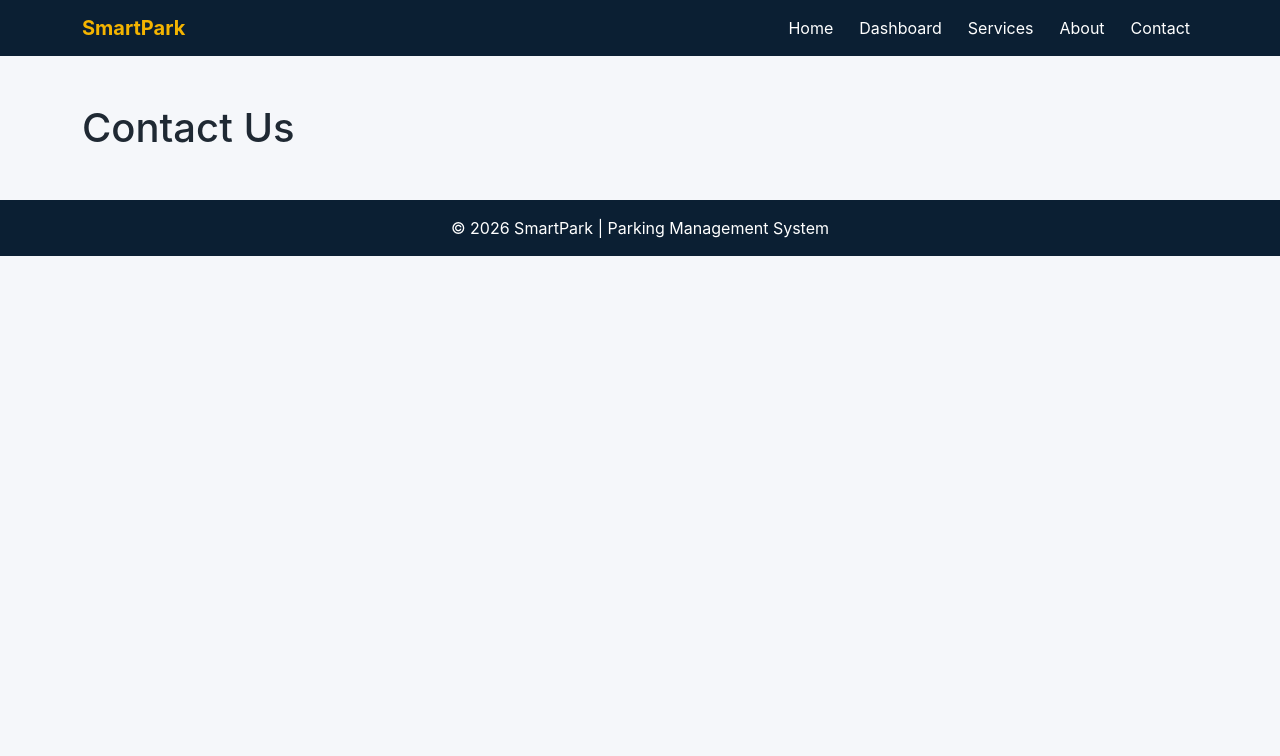
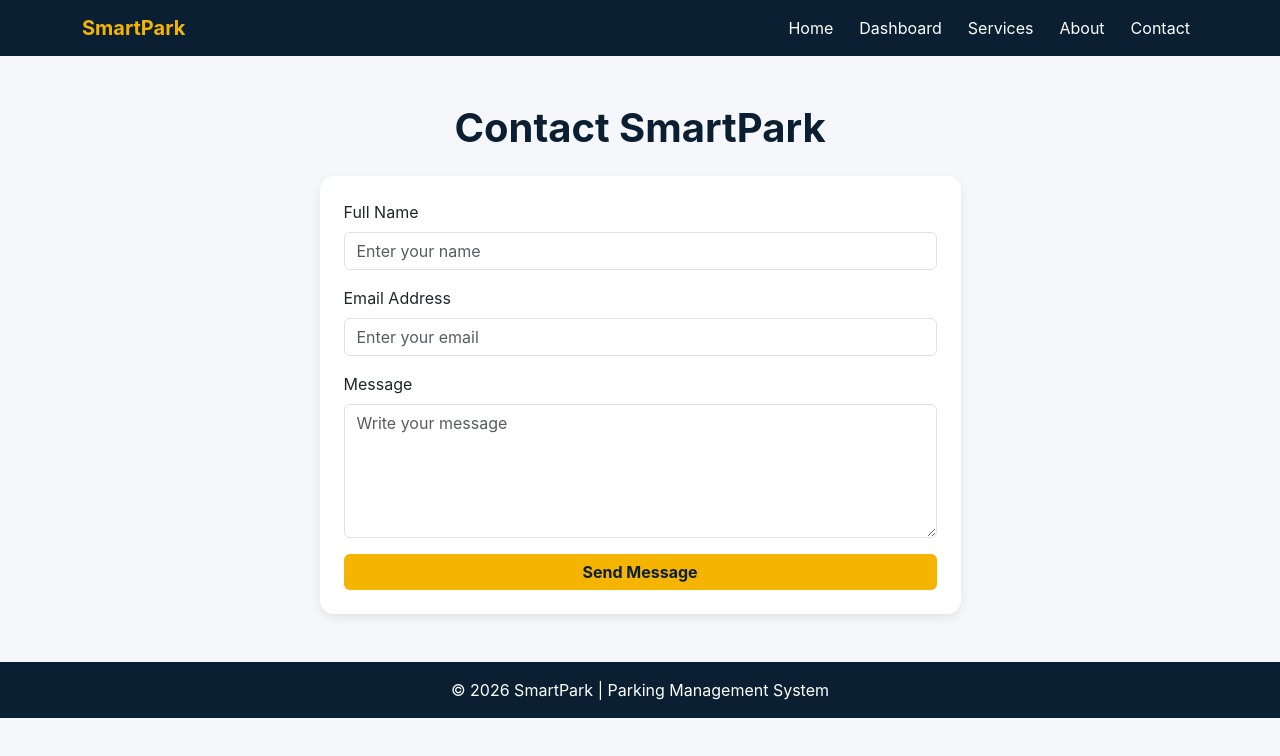
Before and after one commit to 12520057-Mahdi/SmartPark, a React (Create React App) app: page /contact in a window 1280 px wide. Shown: the top 756 px of the page. Built offline with nearby package versions, Linux system fonts and the light colour scheme.

Commit message:
Build about and contact pages

```diff
--- a/src/pages/About.js
+++ b/src/pages/About.js
@@ -3,7 +3,24 @@
 function About() {
   return (
     <div className="container mt-5">
-      <h1>About Us</h1>
+      <h1 className="section-title text-center mb-4">About SmartPark</h1>
+
+      <div className="card smart-card p-4">
+        <p>
+          SmartPark is a web-based parking management system designed to help
+          organize parking spaces and simplify vehicle monitoring.
+        </p>
+
+        <p>
+          The system provides a clear dashboard where users can register
+          vehicles, check available spaces, and view recent transactions.
+        </p>
+
+        <p>
+          The main goal of SmartPark is to make parking management easier,
+          faster, and more organized using a responsive web interface.
+        </p>
+      </div>
     </div>
   );
 }
--- a/src/pages/Contact.js
+++ b/src/pages/Contact.js
@@ -1,9 +1,98 @@
-import React from 'react';
+import React, { useState } from 'react';
 
 function Contact() {
+  const [formData, setFormData] = useState({
+    name: '',
+    email: '',
+    message: ''
+  });
+
+  const [error, setError] = useState('');
+  const [success, setSuccess] = useState('');
+
+  const handleChange = (e) => {
+    const name = e.target.name;
+    const value = e.target.value;
+
+    setFormData({
+      ...formData,
+      [name]: value
+    });
+  };
+
+  const handleSubmit = (e) => {
+    e.preventDefault();
+
+    if (formData.name.trim() === '' || formData.email.trim() === '' || formData.message.trim() === '') {
+      setError('Please fill in all fields.');
+      setSuccess('');
+      return;
+    }
+
+    setError('');
+    setSuccess('Message submitted successfully.');
+
+    setFormData({
+      name: '',
+      email: '',
+      message: ''
+    });
+  };
+
   return (
     <div className="container mt-5">
-      <h1>Contact Us</h1>
+      <h1 className="section-title text-center mb-4">Contact SmartPark</h1>
+
+      <div className="row justify-content-center">
+        <div className="col-md-7">
+          <div className="card smart-card p-4">
+            {error && <div className="alert alert-danger">{error}</div>}
+            {success && <div className="alert alert-success">{success}</div>}
+
+            <form onSubmit={handleSubmit}>
+              <div className="mb-3">
+                <label className="form-label">Full Name</label>
+                <input
+                  type="text"
+                  name="name"
+                  className="form-control"
+                  value={formData.name}
+                  onChange={handleChange}
+                  placeholder="Enter your name"
+                />
+              </div>
+
+              <div className="mb-3">
+                <label className="form-label">Email Address</label>
+                <input
+                  type="email"
+                  name="email"
+                  className="form-control"
+                  value={formData.email}
+                  onChange={handleChange}
+                  placeholder="Enter your email"
+                />
+              </div>
+
+              <div className="mb-3">
+                <label className="form-label">Message</label>
+                <textarea
+                  name="message"
+                  className="form-control"
+                  rows="5"
+                  value={formData.message}
+                  onChange={handleChange}
+                  placeholder="Write your message"
+                ></textarea>
+              </div>
+
+              <button type="submit" className="btn btn-amber w-100">
+                Send Message
+              </button>
+            </form>
+          </div>
+        </div>
+      </div>
     </div>
   );
 }
```
